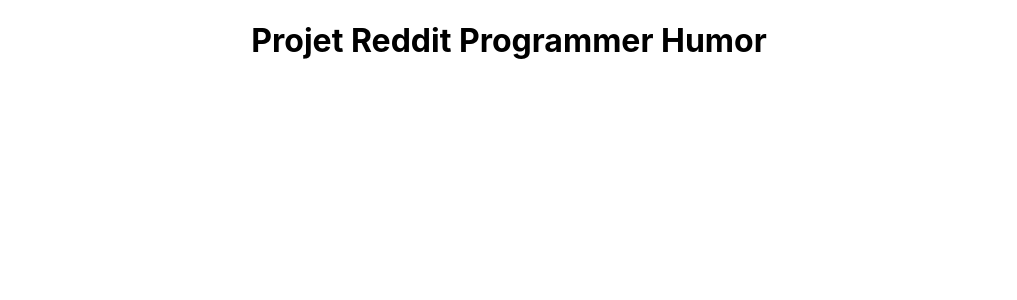
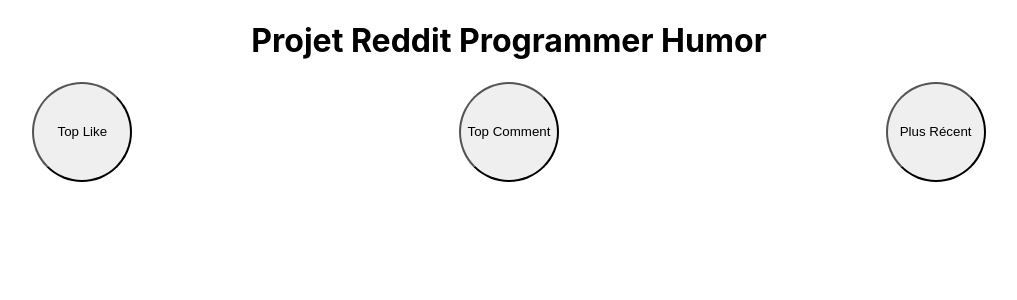
Before and after one commit to WildCodeSchool/btz-0920-p2-programmerhumor, a React (Create React App) app: page / in a window 1280 px wide. Shown: the top 300 px of the page, without its empty margins (131-1148 px from the left). Built offline with nearby package versions, Linux system fonts and the light colour scheme.

Commit message:
first commit with filter

```diff
--- a/package.json
+++ b/package.json
@@ -6,9 +6,12 @@
     "@testing-library/jest-dom": "^5.11.5",
     "@testing-library/react": "^11.1.0",
     "@testing-library/user-event": "^12.1.10",
+    "bootstrap": "^4.5.3",
+    "prop-types": "^15.7.2",
     "react": "^17.0.1",
     "react-dom": "^17.0.1",
     "react-scripts": "4.0.0",
+    "reactstrap": "^8.6.0",
     "web-vitals": "^0.2.4"
   },
   "scripts": {
--- a/src/App.jsx
+++ b/src/App.jsx
@@ -1,9 +1,17 @@
 import './App.css';
+import Filter from './components/Filter';
+
+const filtertabl = {
+  like: 'Top Like',
+  comment: 'Top Comment',
+  recent: 'Plus Récent',
+};
 
 function App() {
   return (
     <div className="App">
       <h1>Projet Reddit Programmer Humor</h1>
+      <Filter {...filtertabl} />
     </div>
   );
 }
--- /dev/null
+++ b/src/components/Filter.css
@@ -0,0 +1,9 @@
+.filter {
+  display: flex;
+  justify-content: space-around;
+}
+.filter button {
+  border-radius: 100%;
+  width: 100px;
+  height: 100px;
+}
--- a/src/components/Filter.jsx
+++ b/src/components/Filter.jsx
@@ -0,0 +1,28 @@
+//  import React from 'react';
+import propTypes from 'prop-types';
+import './Filter.css';
+
+function Filter({ like, comment, recent }) {
+  return (
+    <div className="filter">
+      <button type="button" className="like">
+        {' '}
+        {like}{' '}
+      </button>
+      <button type="button" className="comment">
+        {' '}
+        {comment}{' '}
+      </button>
+      <button type="button" className="date">
+        {' '}
+        {recent}{' '}
+      </button>
+    </div>
+  );
+}
+Filter.propTypes = {
+  like: propTypes.string.isRequired,
+  comment: propTypes.string.isRequired,
+  recent: propTypes.string.isRequired,
+};
+export default Filter;
```
Also changed, not shown: .eslintrc.js, 2 other files (tests, documents, lock files or other folders).
